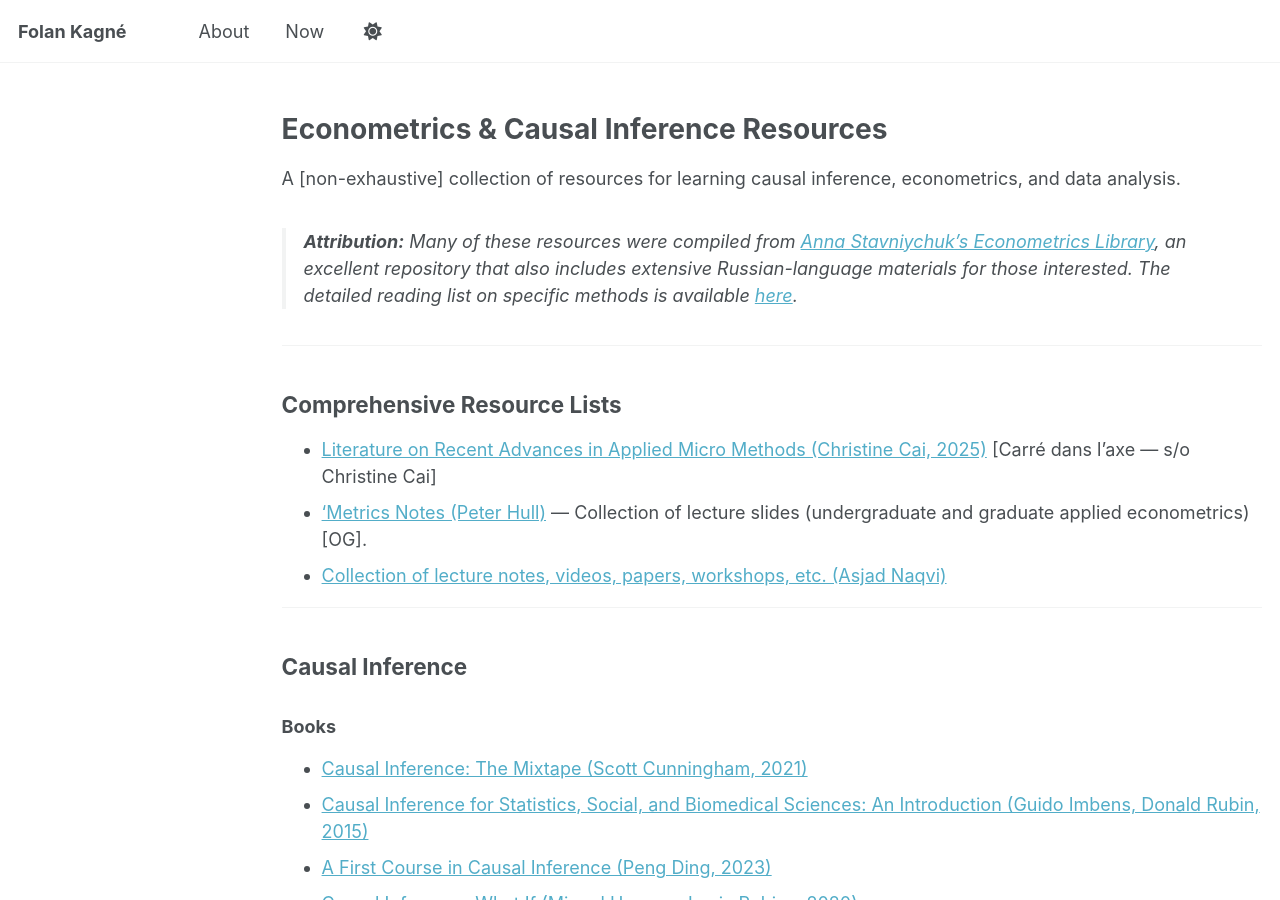
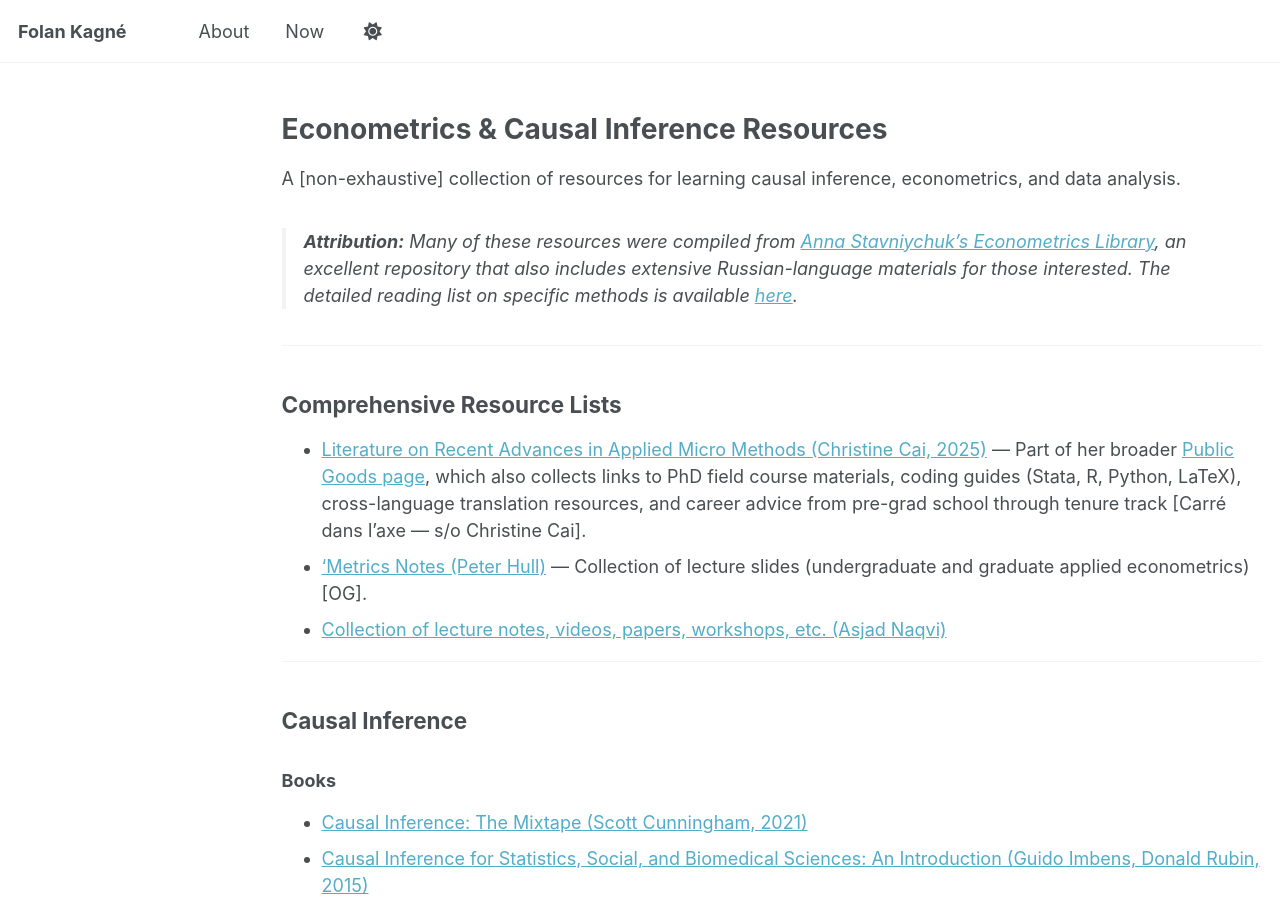
Before and after one commit to folankagne/folankagne.github.io, a Jekyll site: the page built from _pages/temp/econometrics-resources-new.md, in a window 1280 px wide and 900 px high. Built offline with Jekyll 4.4.1, drawn with Linux system fonts in a browser that asks for light colours; a script that is not in the unit is left out.

Commit message:
Update econometrics-resources-new.md

```diff
--- a/_pages/temp/econometrics-resources-new.md
+++ b/_pages/temp/econometrics-resources-new.md
@@ -16,7 +16,8 @@ A [non-exhaustive] collection of resources for learning causal inference, econom
 
 ## Comprehensive Resource Lists
 
-* [Literature on Recent Advances in Applied Micro Methods (Christine Cai, 2025)](https://christinecai.github.io/PublicGoods/applied_micro_methods.pdf) [Carré dans l'axe — s/o Christine Cai]
+<!--  * [Literature on Recent Advances in Applied Micro Methods (Christine Cai, 2025)](https://christinecai.github.io/PublicGoods/applied_micro_methods.pdf) [Carré dans l'axe — s/o Christine Cai] -->
+* [Literature on Recent Advances in Applied Micro Methods (Christine Cai, 2025)](https://christinecai.github.io/PublicGoods/applied_micro_methods.pdf) — Part of her broader [Public Goods page](https://christinecai.github.io/items/PublicGoods.html), which also collects links to PhD field course materials, coding guides (Stata, R, Python, LaTeX), cross-language translation resources, and career advice from pre-grad school through tenure track [Carré dans l'axe — s/o Christine Cai].
 * ['Metrics Notes (Peter Hull)](https://about.peterhull.net/metrix) <!-- — Collection of lecture slides (undergraduate and graduate applied econometrics), short notes, and threads covering design-based econometrics, IV, DiD, RD, shift-share, clustering, and more [OG] --> — Collection of lecture slides (undergraduate and graduate applied econometrics) [OG].
 * [Collection of lecture notes, videos, papers, workshops, etc. (Asjad Naqvi)](https://asjadnaqvi.github.io/DiD/docs/resources#books)
 
```
